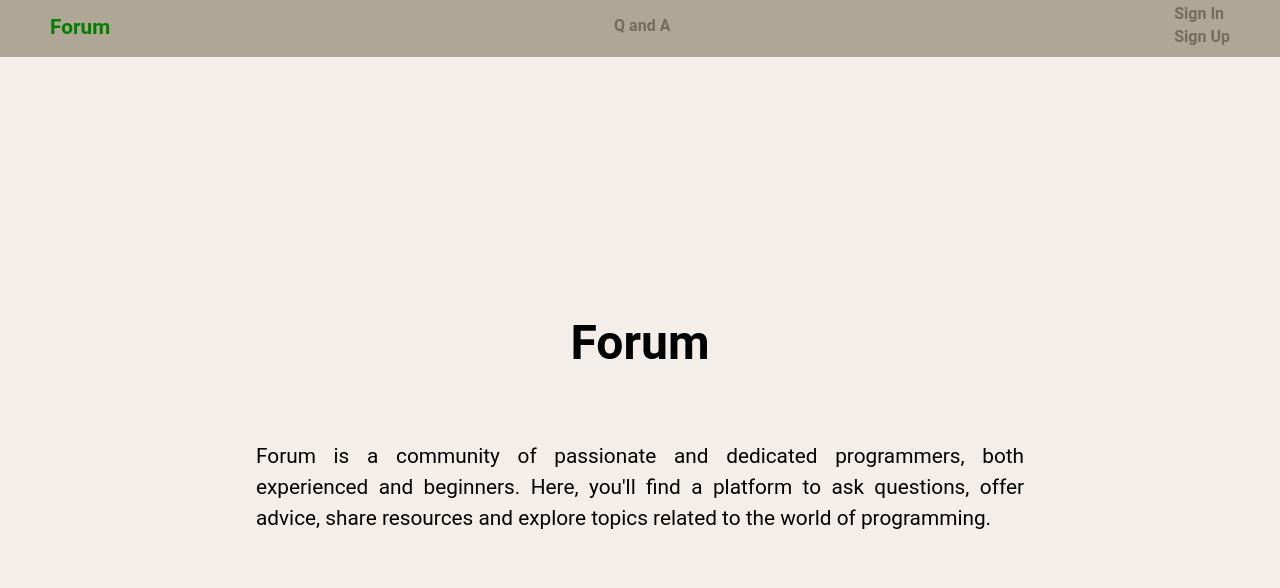
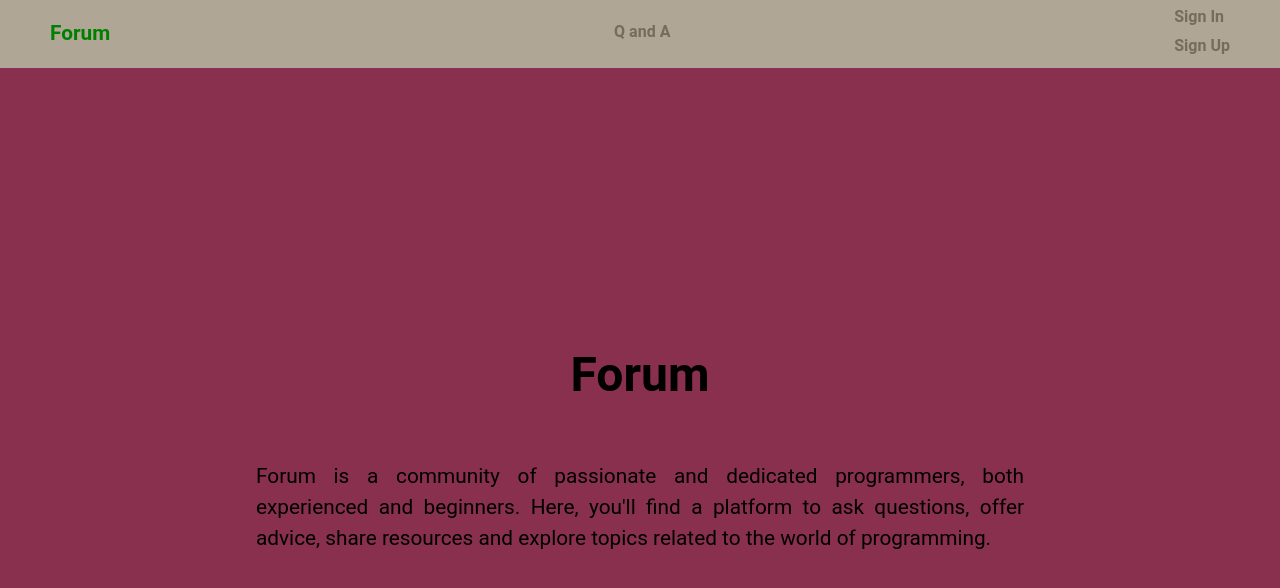
Before and after one commit to nokas90/forum-codeAcademy, a React (Create React App) app: page / in a window 1280 px wide. Shown: the top 588 px of the page. Built offline with nearby package versions, Linux system fonts and the light colour scheme; data requests are answered from the project's data file.

Commit message:
change body backgroundColor, change css reset

```diff
--- a/src/App.css
+++ b/src/App.css
@@ -1,8 +1,54 @@
-@import url("https://necolas.github.io/normalize.css/8.0.1/normalize.css");
+/*
+  1. Use a more-intuitive box-sizing model.
+*/
+*, *::before, *::after {
+  box-sizing: border-box;
+}
+/*
+  2. Remove default margin
+*/
+* {
+  margin: 0;
+}
+/*
+  Typographic tweaks!
+  3. Add accessible line-height
+  4. Improve text rendering
+*/
+body {
+  line-height: 1.5;
+  -webkit-font-smoothing: antialiased;
+}
+/*
+  5. Improve media defaults
+*/
+img, picture, video, canvas, svg {
+  display: block;
+  max-width: 100%;
+}
+/*
+  6. Remove built-in form typography styles
+*/
+input, button, textarea, select {
+  font: inherit;
+}
+/*
+  7. Avoid text overflows
+*/
+p, h1, h2, h3, h4, h5, h6 {
+  overflow-wrap: break-word;
+}
+/*
+  8. Create a root stacking context Optional, if you use React.
+
+#root, #__next {
+  isolation: isolate;
+}
+*/
 
 body {
   font-family: Roboto, Helvetica, sans-serif;
-  background-color: #F3EEEA;
+  background-color: #88304E;
 }
 
 .title_filters{
```
